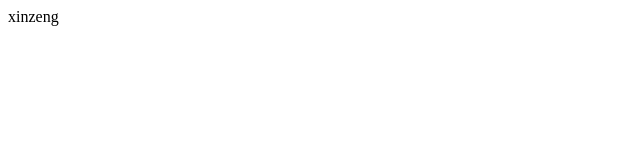
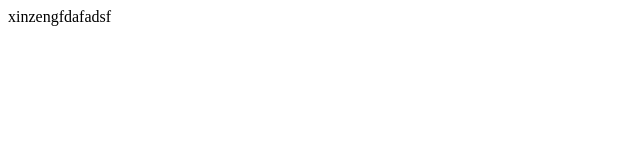
Before and after one commit to Yang1234312/data, a plain HTML site: page index.html in a window 1280 px wide. Shown: the full height of the page, 0-640 px from the left. Drawn offline with Linux system fonts and the light colour scheme.

Commit message:
diyicishangchuan

```diff
--- a/index.html
+++ b/index.html
@@ -7,6 +7,6 @@
     <title>Document</title>
 </head>
 <body>
-    xinzeng
+    xinzengfdafadsf
 </body>
 </html>
```
